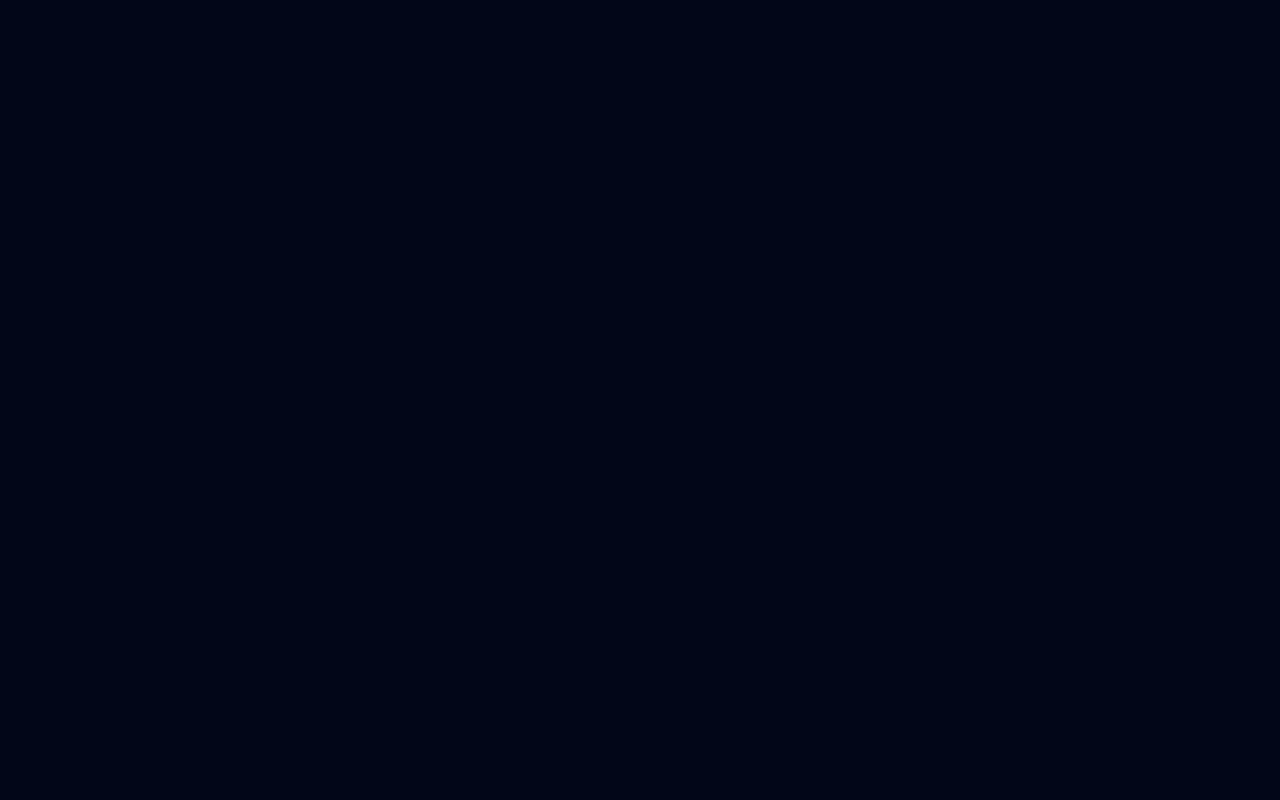
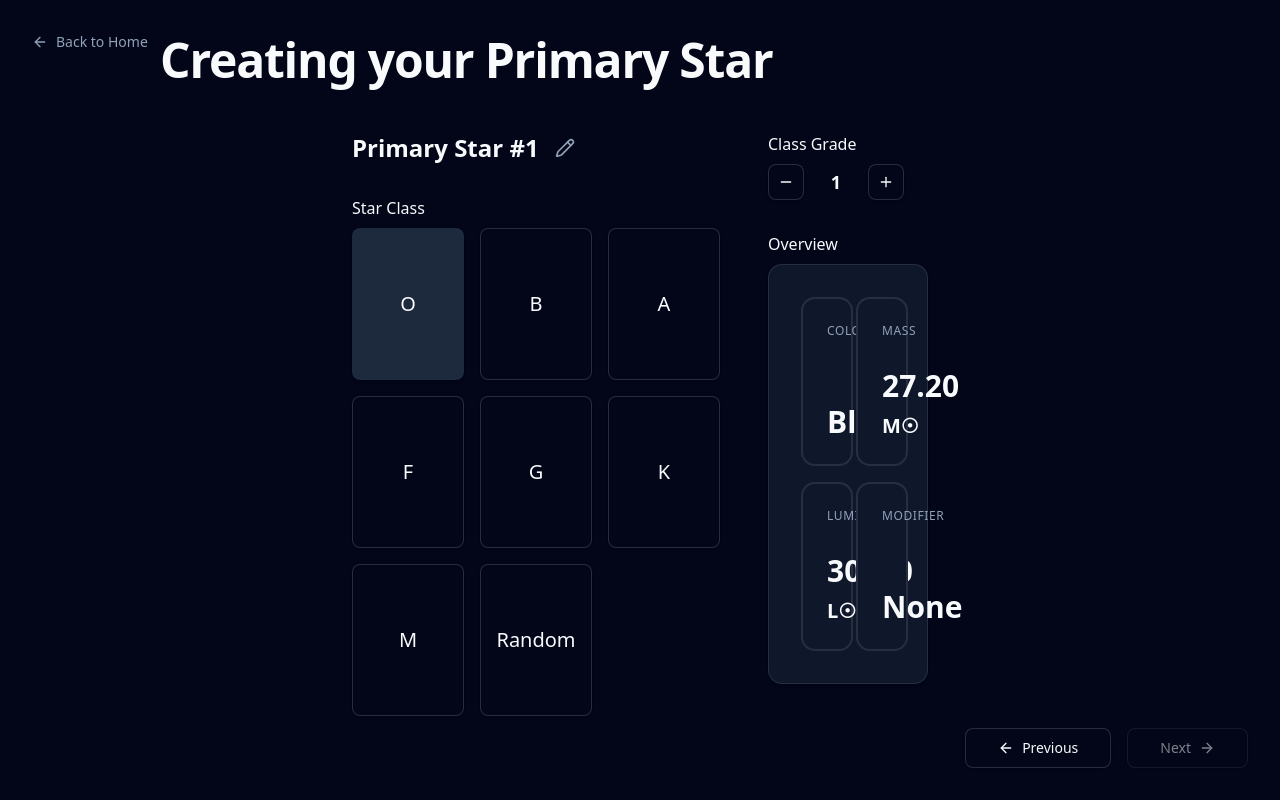
Before and after one commit to StevenTiu22/mneme-world-generator-pwa, a React (Vite) app: page /create-new/primary-star in a window 1280 px wide. Before the commit this address had no page. Built offline with nearby package versions, Linux system fonts and the light colour scheme.

Commit message:
Fixed the buttons for navigation and cards

```diff
--- a/src/components/layout/centered-layout.tsx
+++ b/src/components/layout/centered-layout.tsx
@@ -1,7 +1,54 @@
-import { Link, Outlet } from "react-router-dom";
-import { ArrowLeft } from "lucide-react";
+import { Link, Outlet, useNavigate, useLocation } from "react-router-dom";
+import { ArrowLeft, ArrowRight } from "lucide-react";
+import { Button } from "@/components/ui/button";
+import { useState } from "react";
 
 export function CenteredLayout() {
+  const navigate = useNavigate();
+  const location = useLocation();
+  const [nextDisabled, setNextDisabled] = useState(true);
+  const [nextHandler, setNextHandler] = useState<() => void>(() => () => {});
+
+  // Define navigation logic based on current route
+  const getNavigationConfig = () => {
+    const path = location.pathname;
+
+    if (path === "/create-new") {
+      return {
+        showPrevious: false,
+        showNext: true,
+        previousPath: "/",
+      };
+    }
+
+    if (path === "/create-new/primary-star") {
+      return {
+        showPrevious: true,
+        showNext: true,
+        previousPath: "/create-new",
+      };
+    }
+
+    return {
+      showPrevious: false,
+      showNext: false,
+    };
+  };
+
+  const navConfig = getNavigationConfig();
+
+  const handlePrevious = () => {
+    if (navConfig.previousPath) {
+      navigate(navConfig.previousPath);
+    } else {
+      navigate(-1);
+    }
+  };
+
+  const handleNext = () => {
+    nextHandler();
+  };
+
   return (
     <div className="relative min-h-screen bg-background">
       <Link
@@ -13,8 +60,37 @@ export function CenteredLayout() {
       </Link>
 
       <div className="min-h-screen flex items-center justify-center p-4">
-        <Outlet />
+        <Outlet context={{ setNextDisabled, setNextHandler }} />
       </div>
+
+      {/* Fixed navigation buttons at bottom right */}
+      {(navConfig.showPrevious || navConfig.showNext) && (
+        <div className="fixed bottom-8 right-8 z-10 flex gap-4">
+          {navConfig.showPrevious && (
+            <Button
+              variant="outline"
+              size="lg"
+              onClick={handlePrevious}
+              className="gap-2"
+            >
+              <ArrowLeft className="h-4 w-4" />
+              Previous
+            </Button>
+          )}
+          {navConfig.showNext && (
+            <Button
+              variant="outline"
+              size="lg"
+              disabled={nextDisabled}
+              onClick={handleNext}
+              className="gap-2"
+            >
+              Next
+              <ArrowRight className="h-4 w-4" />
+            </Button>
+          )}
+        </div>
+      )}
     </div>
   );
 }
--- a/src/pages/CreateNew.tsx
+++ b/src/pages/CreateNew.tsx
@@ -1,21 +1,40 @@
-import { useState } from "react";
-import { useNavigate } from "react-router-dom";
-import { Button } from "@/components/ui/button";
-import { Card, CardContent, CardHeader } from "@/components/ui/card"; // 1. Import Card components
-import { ShieldCheck } from "lucide-react";
+import { useState, useEffect, useCallback } from "react";
+import { useNavigate, useOutletContext } from "react-router-dom";
+import { Card, CardContent } from "@/components/ui/card";
+import { Zap, Settings } from "lucide-react";
 import { cn } from "@/lib/utils";
 
 type CreationMode = "quick" | "custom";
 
+interface LayoutContext {
+  setNextDisabled: (disabled: boolean) => void;
+  setNextHandler: (handler: () => () => void) => void;
+}
+
 export function CreateNewPage() {
   const [selection, setSelection] = useState<CreationMode | null>(null);
   const navigate = useNavigate();
+  const context = useOutletContext<LayoutContext>();
 
-  const handleNext = () => {
-    if (selection) {
-      navigate(`/create-new/${selection}`);
+  // Create a stable handler reference that navigates based on selection
+  const handleNext = useCallback(() => {
+    if (selection === "custom") {
+      navigate("primary-star");
+    } else if (selection === "quick") {
+      navigate("quick");
     }
-  };
+  }, [selection, navigate]);
+
+  // Update Next button state based on selection
+  useEffect(() => {
+    if (context) {
+      // Enable/disable Next button
+      context.setNextDisabled(!selection);
+
+      // Set Next button handler - wrap in a function to avoid immediate execution
+      context.setNextHandler(() => handleNext);
+    }
+  }, [selection, handleNext, context]);
 
   return (
     <div className="w-full max-w-4xl animate-in fade-in duration-500">
@@ -27,23 +46,20 @@ export function CreateNewPage() {
         {/* Option 1: Quick Generate (using Card component) */}
         <Card
           role="button"
-          tabIndex={0}
           onClick={() => setSelection("quick")}
           onKeyDown={(e) => e.key === "Enter" && setSelection("quick")}
           className={cn(
-            "h-64 cursor-pointer transition-colors flex flex-col", // Use flexbox to position content
+            "h-64 cursor-pointer transition-colors flex flex-col items-center justify-center",
             selection === "quick" ? "border-primary" : "hover:border-slate-400"
           )}
         >
-          <CardHeader className="flex-row items-center justify-end p-4">
-            <ShieldCheck
+          <CardContent className="flex flex-col items-center justify-center gap-4 p-6">
+            <Zap
               className={cn(
-                "h-5 w-5",
+                "h-12 w-12",
                 selection === "quick" ? "text-primary" : "text-muted-foreground"
               )}
             />
-          </CardHeader>
-          <CardContent className="flex-grow flex items-end p-4">
             <h2 className="text-base font-medium">Quick Generate</h2>
           </CardContent>
         </Card>
@@ -51,32 +67,26 @@ export function CreateNewPage() {
         {/* Option 2: Create Customized World (using Card component) */}
         <Card
           role="button"
-          tabIndex={0}
           onClick={() => setSelection("custom")}
           onKeyDown={(e) => e.key === "Enter" && setSelection("custom")}
           className={cn(
-            "h-64 cursor-pointer transition-colors flex flex-col",
+            "h-64 cursor-pointer transition-colors flex flex-col items-center justify-center",
             selection === "custom" ? "border-primary" : "hover:border-slate-400"
           )}
         >
-          {/* This card has no icon, so the header is empty or omitted */}
-          <CardHeader className="p-4"></CardHeader>
-          <CardContent className="flex-grow flex items-end p-4">
+          <CardContent className="flex flex-col items-center justify-center gap-4 p-6">
+            <Settings
+              className={cn(
+                "h-12 w-12",
+                selection === "custom"
+                  ? "text-primary"
+                  : "text-muted-foreground"
+              )}
+            />
             <h2 className="text-base font-medium">Create Customized World</h2>
           </CardContent>
         </Card>
       </div>
-
-      <div className="flex justify-end">
-        <Button
-          variant="outline"
-          size="lg"
-          disabled={!selection}
-          onClick={handleNext}
-        >
-          Next
-        </Button>
-      </div>
     </div>
   );
 }
--- a/src/pages/CreatePrimaryStar.tsx
+++ b/src/pages/CreatePrimaryStar.tsx
@@ -1,9 +1,9 @@
 import { useState, useMemo } from "react";
-import { useNavigate } from "react-router-dom";
 import { Button } from "@/components/ui/button";
 import { Card } from "@/components/ui/card";
 import { Label } from "@/components/ui/label";
-import { Pencil, Minus, Plus } from "lucide-react";
+import { Input } from "@/components/ui/input";
+import { Pencil, Minus, Plus, Check, X } from "lucide-react";
 
 // --- Data and Types (No changes needed here) ---
 const STAR_CLASSES = ["O", "B", "A", "F", "G", "K", "M"] as const;
@@ -25,8 +25,9 @@ const STAR_DATA_MAP: Record<StarClass, StarData> = {
 
 // --- Component ---
 export function CreatePrimaryStar() {
-  const navigate = useNavigate();
   const [starName, setStarName] = useState("Primary Star #1");
+  const [isEditingName, setIsEditingName] = useState(false);
+  const [tempName, setTempName] = useState(starName);
   const [selectedClass, setSelectedClass] = useState<StarClass>("O");
   const [classGrade, setClassGrade] = useState(1);
 
@@ -40,6 +41,21 @@ export function CreatePrimaryStar() {
       STAR_CLASSES[Math.floor(Math.random() * STAR_CLASSES.length)];
     setSelectedClass(randomClass);
     setClassGrade(Math.floor(Math.random() * 10));
+  };
+
+  const handleSaveName = () => {
+    setStarName(tempName);
+    setIsEditingName(false);
+  };
+
+  const handleCancelEdit = () => {
+    setTempName(starName);
+    setIsEditingName(false);
+  };
+
+  const handleEditClick = () => {
+    setTempName(starName);
+    setIsEditingName(true);
   };
 
   // This component now grows to fill the space provided by the layout
@@ -58,8 +74,40 @@ export function CreatePrimaryStar() {
           {/* Left Column: Inputs */}
           <div className="lg:col-span-2 space-y-8">
             <div className="flex items-center gap-4">
-              <h2 className="text-2xl font-semibold">{starName}</h2>
-              <Pencil className="h-5 w-5 text-muted-foreground cursor-pointer" />
+              {isEditingName ? (
+                <>
+                  <Input
+                    value={tempName}
+                    onChange={(e) => setTempName(e.target.value)}
+                    className="text-2xl font-semibold h-12"
+                    autoFocus
+                  />
+                  <Button
+                    variant="ghost"
+                    size="icon"
+                    onClick={handleSaveName}
+                    className="text-green-600 hover:text-green-700"
+                  >
+                    <Check className="h-5 w-5" />
+                  </Button>
+                  <Button
+                    variant="ghost"
+                    size="icon"
+                    onClick={handleCancelEdit}
+                    className="text-red-600 hover:text-red-700"
+                  >
+                    <X className="h-5 w-5" />
+                  </Button>
+                </>
+              ) : (
+                <>
+                  <h2 className="text-2xl font-semibold">{starName}</h2>
+                  <Pencil
+                    className="h-5 w-5 text-muted-foreground cursor-pointer hover:text-foreground transition-colors"
+                    onClick={handleEditClick}
+                  />
+                </>
+              )}
             </div>
             <div>
               <Label className="text-base">Star Class</Label>
@@ -72,7 +120,7 @@ export function CreatePrimaryStar() {
                         ? "secondary"
                         : "outline"
                     }
-                    className="h-20 text-xl"
+                    className="h-38 text-xl"
                     onClick={() =>
                       item === "Random"
                         ? handleRandom()
@@ -112,46 +160,46 @@ export function CreatePrimaryStar() {
             </div>
             <div>
               <Label className="text-base">Overview</Label>
-              <Card className="mt-2 p-6 space-y-6">
-                <div className="grid grid-cols-3 gap-4 text-center">
-                  <div>
-                    <p className="text-sm text-muted-foreground">Color</p>
-                    <p className="text-xl font-bold">{overviewData.color}</p>
-                  </div>
-                  <div>
-                    <p className="text-sm text-muted-foreground">Mass</p>
-                    <p className="text-xl font-bold">
-                      {overviewData.mass.toFixed(2)} M☉
+              <Card className="mt-2 p-8 h-[420px]">
+                <div className="grid grid-cols-2 gap-4 h-full">
+                  <div className="flex flex-col justify-between p-6 rounded-xl border-2 border-border bg-card hover:border-primary/50 transition-colors">
+                    <p className="text-xs uppercase tracking-wider text-muted-foreground font-medium">
+                      Color
+                    </p>
+                    <p className="text-3xl font-bold mt-auto">
+                      {overviewData.color}
                     </p>
                   </div>
-                  <div>
-                    <p className="text-sm text-muted-foreground">Luminosity</p>
-                    <p className="text-xl font-bold">
-                      {overviewData.luminosity} L☉
+                  <div className="flex flex-col justify-between p-6 rounded-xl border-2 border-border bg-card hover:border-primary/50 transition-colors">
+                    <p className="text-xs uppercase tracking-wider text-muted-foreground font-medium">
+                      Mass
+                    </p>
+                    <p className="text-3xl font-bold mt-auto">
+                      {overviewData.mass.toFixed(2)}{" "}
+                      <span className="text-xl">M☉</span>
                     </p>
                   </div>
-                </div>
-                <div>
-                  <p className="text-sm text-muted-foreground text-center">
-                    Modifier
-                  </p>
-                  <p className="text-xl font-bold text-center mt-1">None</p>
+                  <div className="flex flex-col justify-between p-6 rounded-xl border-2 border-border bg-card hover:border-primary/50 transition-colors">
+                    <p className="text-xs uppercase tracking-wider text-muted-foreground font-medium">
+                      Luminosity
+                    </p>
+                    <p className="text-3xl font-bold mt-auto">
+                      {overviewData.luminosity}{" "}
+                      <span className="text-xl">L☉</span>
+                    </p>
+                  </div>
+                  <div className="flex flex-col justify-between p-6 rounded-xl border-2 border-border bg-card hover:border-primary/50 transition-colors">
+                    <p className="text-xs uppercase tracking-wider text-muted-foreground font-medium">
+                      Modifier
+                    </p>
+                    <p className="text-3xl font-bold mt-auto">None</p>
+                  </div>
                 </div>
               </Card>
             </div>
           </div>
         </div>
       </div>
-
-      {/* 3. Footer Section */}
-      <div>
-        <div className="flex justify-end gap-4">
-          <Button variant="outline" size="lg" onClick={() => navigate(-1)}>
-            Previous
-          </Button>
-          <Button size="lg">Next</Button>
-        </div>
-      </div>
     </div>
   );
 }
--- a/src/routes.tsx
+++ b/src/routes.tsx
@@ -15,11 +15,9 @@ export default function AppRoutes() {
           element={<div>My Worlds Page (Coming Soon)</div>}
         />
       </Route>
-      <Route>
-        <Route element={<CenteredLayout />}>
-          <Route path="/create-new" element={<CreateNewPage />} />
-          <Route path="/create-new/custom" element={<CreatePrimaryStar />} />
-        </Route>
+      <Route path="/create-new" element={<CenteredLayout />}>
+        <Route index element={<CreateNewPage />} />
+        <Route path="primary-star" element={<CreatePrimaryStar />} />
       </Route>
     </Routes>
   );
```
